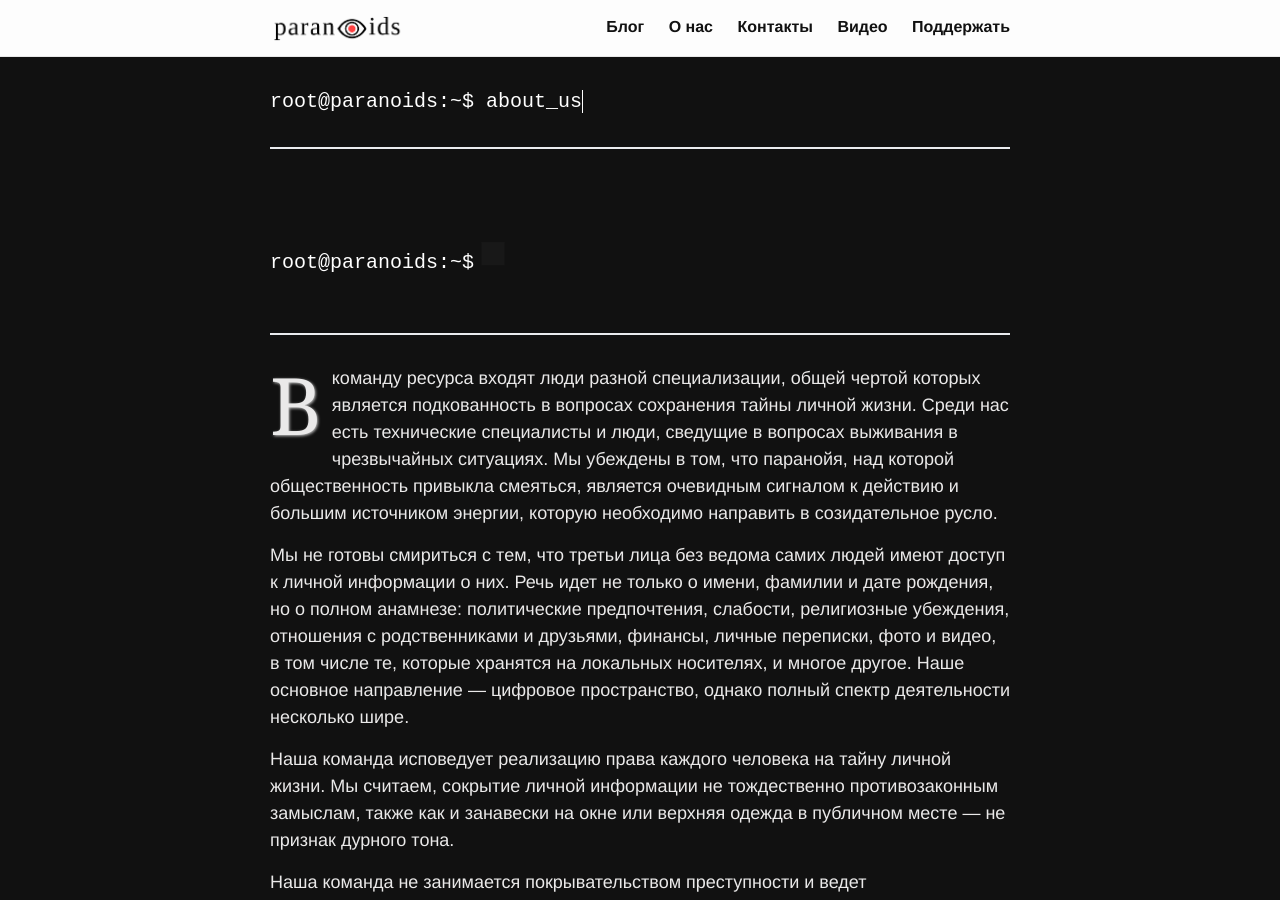
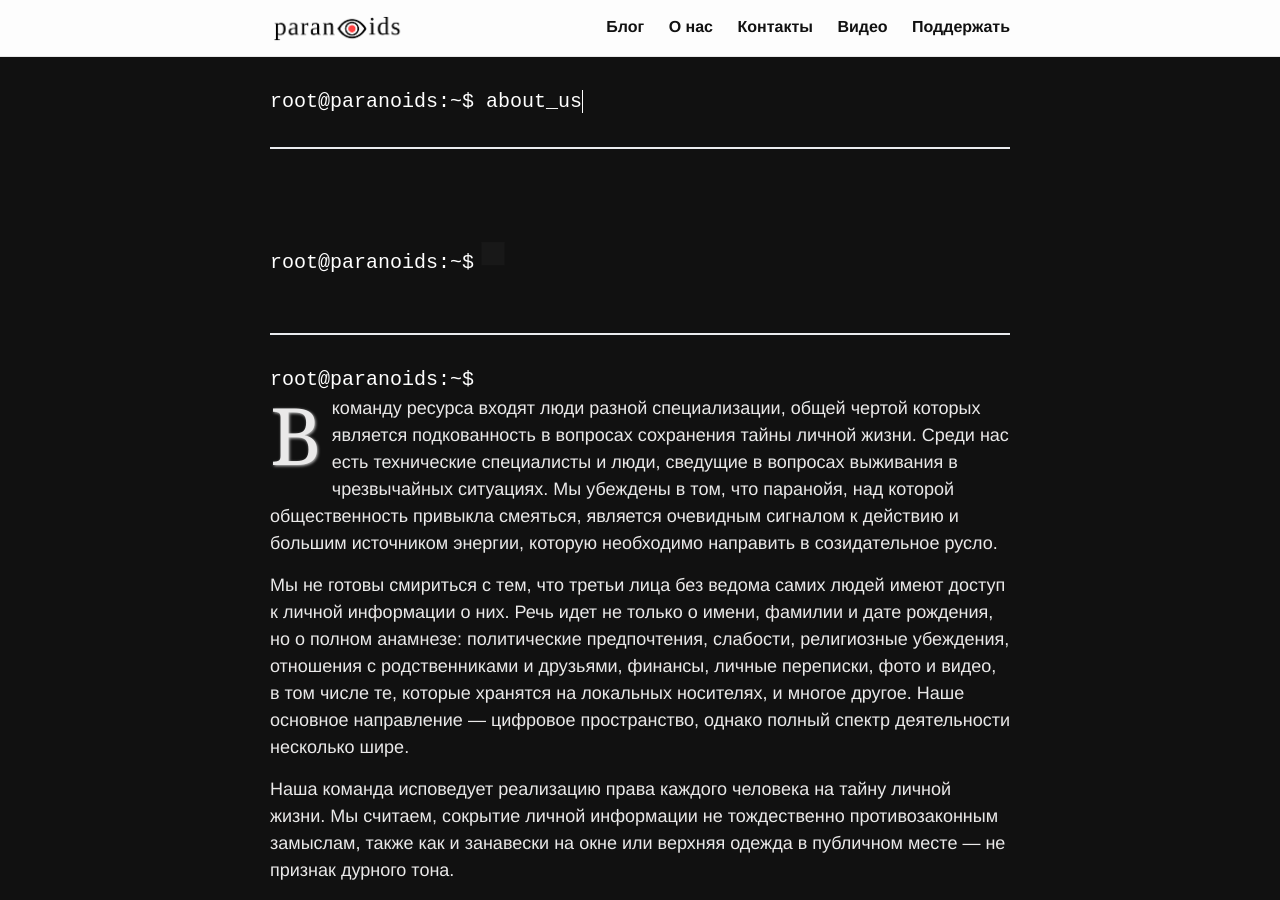
Before and after one commit to 2b7E1n6D0e5R7/2b7E1n6D0e5R7.github.io, a Jekyll site: the page built from _pages/about.md, in a window 1280 px wide and 900 px high. Built offline with Jekyll 4.4.1, drawn with Linux system fonts in a browser that asks for light colours.

Commit message:
Update about.html

```diff
--- a/_layouts/about.html
+++ b/_layouts/about.html
@@ -22,6 +22,8 @@
 
           <hr>
 
+  <h1 class="title">root@paranoids:~$</h1>
+
         <div class="about">
 
           {{ content }}
```
